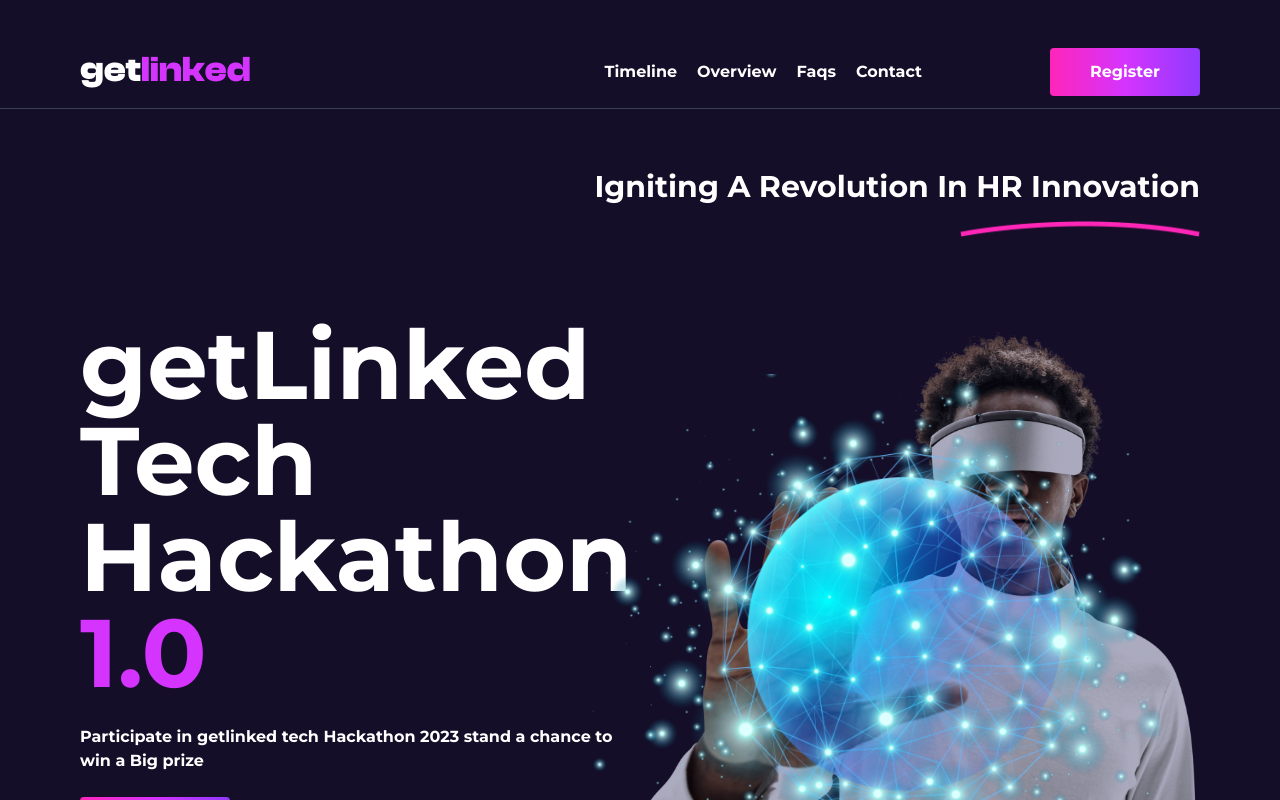
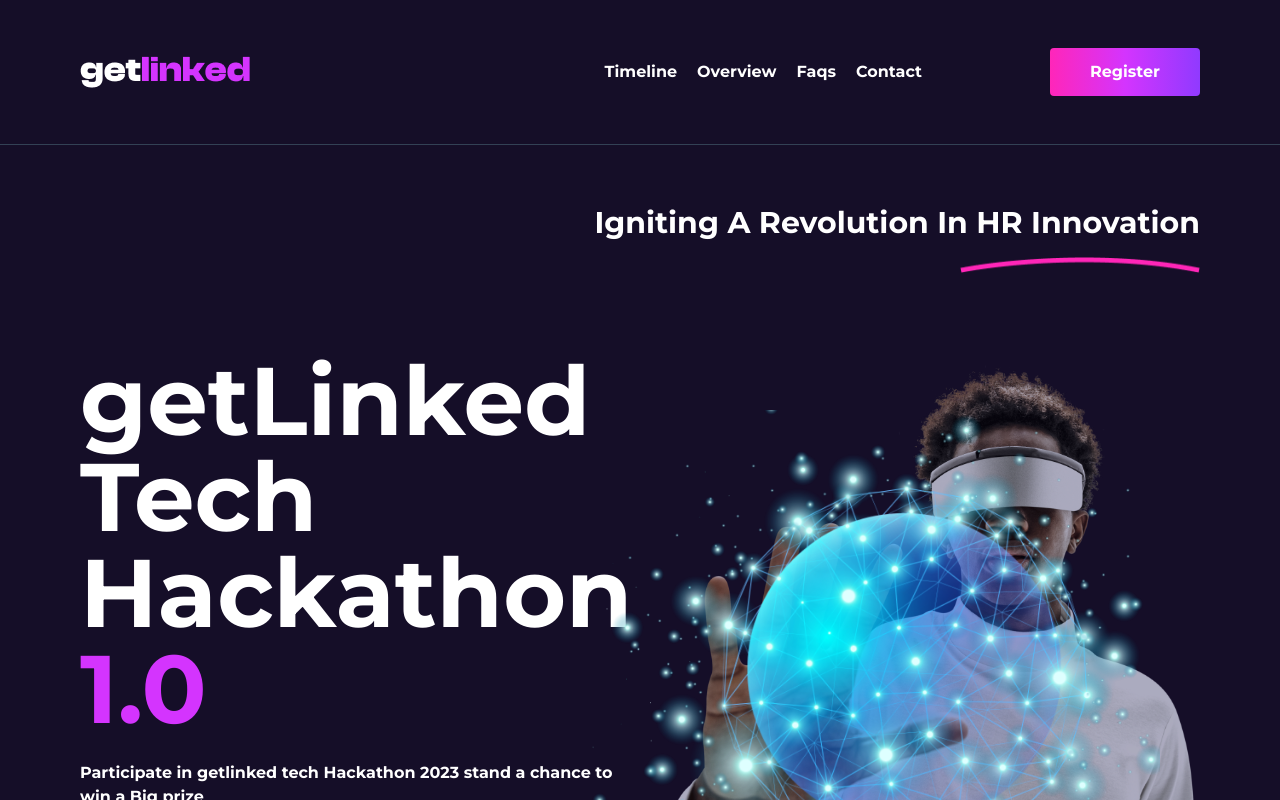
Before and after one commit to Leeyah-123/GetLinked, a React (Vite) app: page / in a window 1280 px wide. Shown: the top 800 px of the page. Built offline with nearby package versions, Linux system fonts and the light colour scheme.

Commit message:
Make Adjustments to Register Page

```diff
--- a/src/components/Navbar.tsx
+++ b/src/components/Navbar.tsx
@@ -27,7 +27,7 @@ const Navbar = () => {
     <nav
       className={`${
         location.pathname !== '/' && 'hidden'
-      } lg:flex top-0 right-0 left-0 pt-12 pb-3 px-5 md:px-10 lg:px-20 items-center z-10 ${
+      } lg:flex top-0 right-0 left-0 py-12 px-5 md:px-10 lg:px-20 items-center z-10 ${
         isScrolled && 'backdrop-blur-sm'
       }`}
     >
--- a/src/routes/register.tsx
+++ b/src/routes/register.tsx
@@ -21,10 +21,10 @@ const Register = () => {
         <img
           src={graphicDesignerImg}
           alt="A graphic designer at his desk"
-          className="w-[40vw] aspect-square lg:w-full lg:pb-32"
+          className="w-[40vw] max-w-none aspect-square md:w-[50vw] lg:pb-32 -ml-11"
         />
 
-        <div className="mb-2 rounded-xl px-[9vw] py-[7vh] md:px-[5vw] md:py-[3vh] lg:mt-5 lg:shadow-[#0f0f0f] lg:shadow-md lg:bg-white/[0.03] lg:h-[80vh] xl:max-h-[75vh] xl:py-[7vh]">
+        <div className="mb-2 h-fit rounded-xl px-[9vw] py-[7vh] md:px-[5vw] md:py-[3vh] lg:mt-5 lg:shadow-[#0f0f0f] lg:shadow-md lg:bg-white/[0.03] xl:max-h-[75vh] xl:py-[7vh]">
           <h1 className="hidden lg:block text-2xl text-[var(--color-3)] clash-display font-medium tracking-wide mb-4 lg:mb-8">
             Register
           </h1>
```
